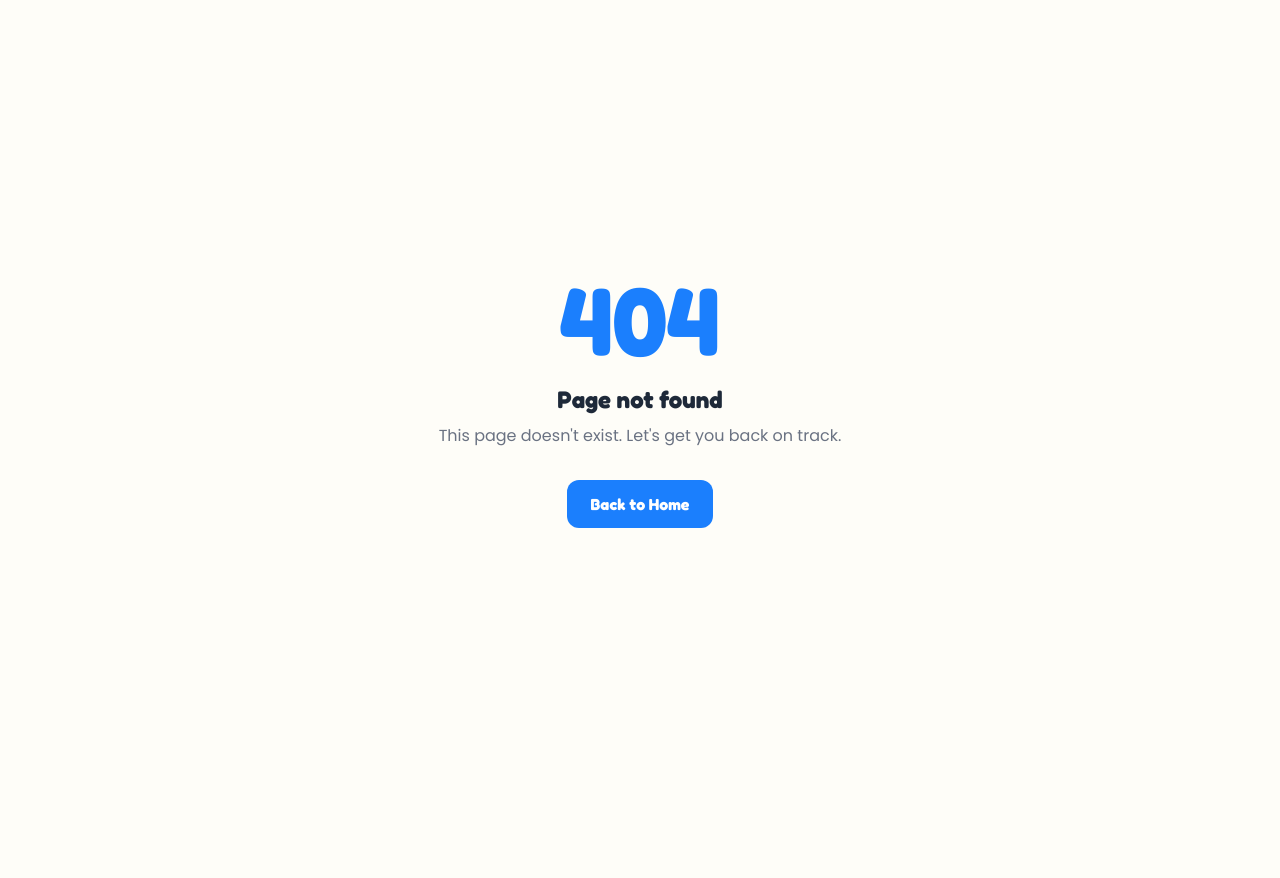
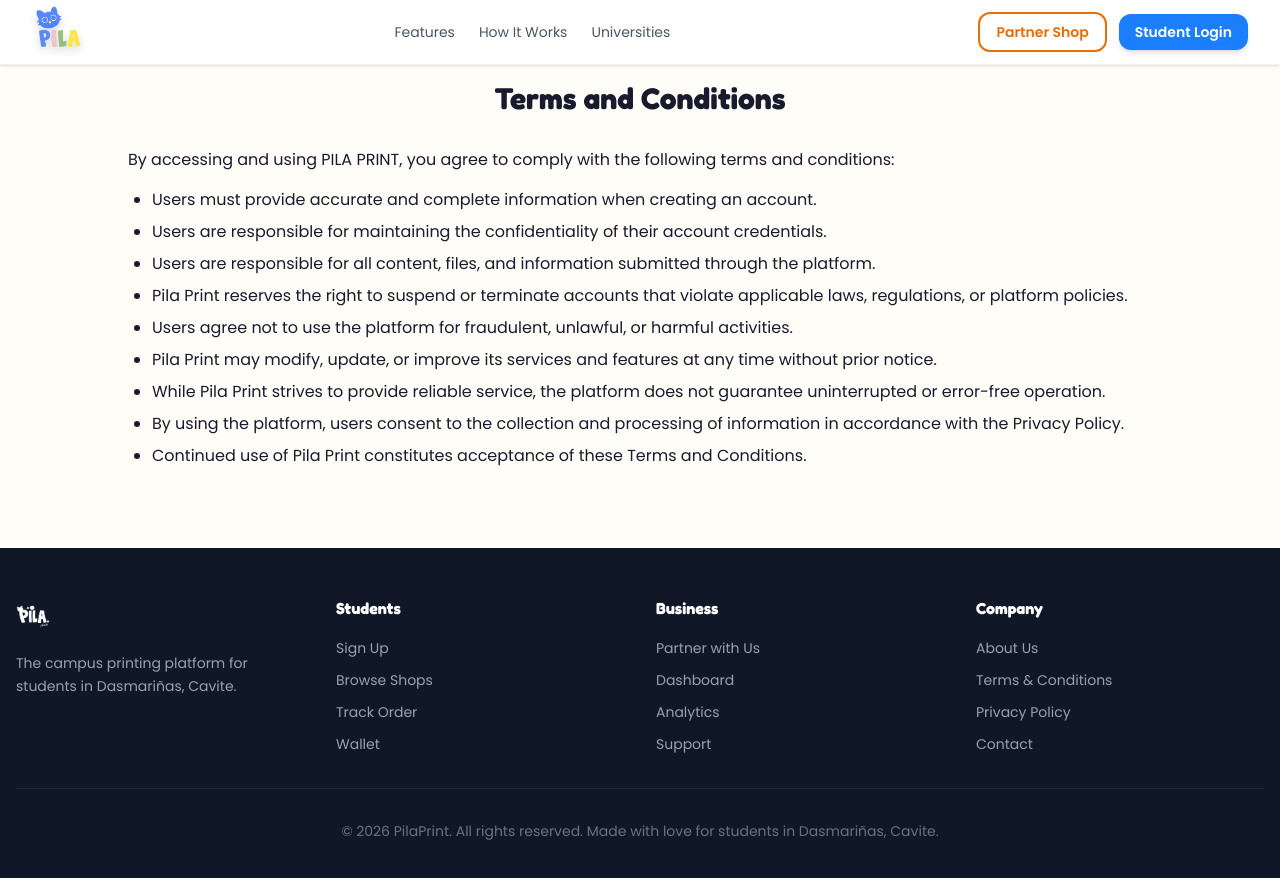
Before and after one commit to AjelmarMedina/pilaprint-preview, a React (Vite) app: page /terms in a window 1280 px wide. Before the commit this address had no page. Shown: the top 878 px of the page. Before the commit the page ends 800 px from the top, so only its background shows below. Built offline with nearby package versions, Linux system fonts and the light colour scheme.

Commit message:
Terms & Footer component

```diff
--- /dev/null
+++ b/src/app/components/footer.tsx
@@ -0,0 +1,41 @@
+import { ImageWithFallback } from "@/app/components/figma/ImageWithFallback";
+import logoFull from "@/imports/primary.png";
+import { B, ff, ffH } from "@/app/components/shared";
+
+export function Footer() {
+  return (
+    <footer className="bg-gray-900 text-white py-12 px-4">
+      <div className="max-w-7xl mx-auto grid md:grid-cols-4 gap-8">
+        <div>
+          <ImageWithFallback src={logoFull} alt="PilaPrint" className="h-10 w-auto object-contain mb-4 brightness-0 invert" />
+          <p className="text-gray-400 text-sm leading-relaxed" style={ff}>The campus printing platform for students in Dasmariñas, Cavite.</p>
+        </div>
+        {[
+          { title: "Students", links: ["Sign Up","Browse Shops","Track Order","Wallet"] },
+          { title: "Business", links: ["Partner with Us","Dashboard","Analytics","Support"] },
+          { title: "Company",  links: ["About Us","Terms & Conditions","Privacy Policy","Contact"] },
+        ].map((col) => (
+          <div key={col.title}>
+            <h4 className="font-bold mb-4" style={ffH}>{col.title}</h4>
+            <ul className="space-y-2">
+              {col.links.map((link) => (
+                <li key={link}>
+                  <a
+                    href={link === "Terms & Conditions" ? "/terms" : "#"}
+                    className="text-gray-400 text-sm hover:text-white transition-colors"
+                    style={ff}
+                  >
+                    {link}
+                  </a>
+                </li>
+              ))}
+            </ul>
+          </div>
+        ))}
+      </div>
+      <div className="max-w-7xl mx-auto mt-8 pt-8 border-t border-gray-800 text-center">
+        <p className="text-gray-500 text-sm" style={ff}>© 2026 PilaPrint. All rights reserved. Made with love for students in Dasmariñas, Cavite.</p>
+      </div>
+    </footer>
+  );
+}
--- a/src/app/routes/page.tsx
+++ b/src/app/routes/page.tsx
@@ -22,6 +22,7 @@
 import { B, ff, ffH } from "@/app/components/shared";
 import { UNIVERSITIES } from "@/app/data";
 import { Navbar } from "@/app/components/navbar";
+import { Footer } from "../components/footer";
 
 export function LandingPage() {
   const nav = useNavigate();
@@ -205,32 +206,7 @@
         </div>
       </section>
 
-      {/* Footer */}
-      <footer className="bg-gray-900 text-white py-12 px-4">
-        <div className="max-w-7xl mx-auto grid md:grid-cols-4 gap-8">
-          <div>
-            <ImageWithFallback src={logoFull} alt="PilaPrint" className="h-10 w-auto object-contain mb-4 brightness-0 invert" />
-            <p className="text-gray-400 text-sm leading-relaxed" style={ff}>The campus printing platform for students in Dasmariñas, Cavite.</p>
-          </div>
-          {[
-            { title: "Students", links: ["Sign Up","Browse Shops","Track Order","Wallet"] },
-            { title: "Business", links: ["Partner with Us","Dashboard","Analytics","Support"] },
-            { title: "Company",  links: ["About Us","Terms & Conditions","Privacy Policy","Contact"] },
-          ].map((col) => (
-            <div key={col.title}>
-              <h4 className="font-bold mb-4" style={ffH}>{col.title}</h4>
-              <ul className="space-y-2">
-                {col.links.map((link) => (
-                  <li key={link}><a href="#" className="text-gray-400 text-sm hover:text-white transition-colors" style={ff}>{link}</a></li>
-                ))}
-              </ul>
-            </div>
-          ))}
-        </div>
-        <div className="max-w-7xl mx-auto mt-8 pt-8 border-t border-gray-800 text-center">
-          <p className="text-gray-500 text-sm" style={ff}>© 2026 PilaPrint. All rights reserved. Made with love for students in Dasmariñas, Cavite.</p>
-        </div>
-      </footer>
+      <Footer />
     </div>
   );
 }
--- /dev/null
+++ b/src/app/routes/terms/page.tsx
@@ -0,0 +1,56 @@
+import { useNavigate } from "react-router";
+import { ImageWithFallback } from "@/app/components/figma/ImageWithFallback";
+import logoFull from "@/imports/primary.png";
+import { B, ff, ffH } from "@/app/components/shared";
+import { Navbar } from "@/app/components/navbar";
+import { Footer } from "@/app/components/footer";
+
+export function TermsPage() {
+  const nav = useNavigate();
+  return (
+    <div className="min-h-screen bg-[#FEFDF8]" style={ff}>
+      <Navbar />
+
+      <main className="my-20 px-6 md:px-32">
+        <h1 className="text-3xl font-bold text-center my-8" style={ffH}>
+          Terms and Conditions
+        </h1>
+        <p>
+          By accessing and using PILA PRINT, you agree to comply with the following terms and conditions:
+        </p>
+        <ul className="ml-6 list-disc list-outside mt-4 space-y-2">
+          <li>
+            Users must provide accurate and complete information when creating an account.
+          </li>
+          <li>
+            Users are responsible for maintaining the confidentiality of their account credentials.
+          </li>
+          <li>
+            Users are responsible for all content, files, and information submitted through the platform.
+          </li>
+          <li>
+            Pila Print reserves the right to suspend or terminate accounts that violate applicable laws, regulations, or platform policies.
+          </li>
+          <li>
+            Users agree not to use the platform for fraudulent, unlawful, or harmful activities.
+          </li>
+          <li>
+            Pila Print may modify, update, or improve its services and features at any time without prior notice.
+          </li>
+          <li>
+            While Pila Print strives to provide reliable service, the platform does not guarantee uninterrupted or error-free operation.
+          </li>
+          <li>
+            By using the platform, users consent to the collection and processing of information in accordance with the Privacy Policy.
+          </li>
+          <li>
+            Continued use of Pila Print constitutes acceptance of these Terms and Conditions.
+          </li>
+        </ul>
+      </main>
+
+      <Footer />
+    </div>
+
+  );
+}
```
Also changed, not shown: src/app/routes.tsx (+5 -2 lines).
